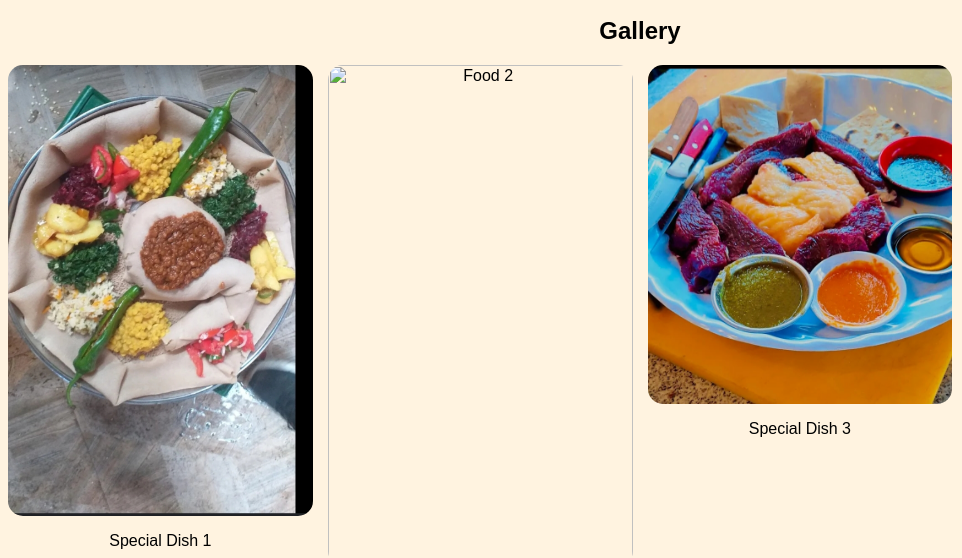
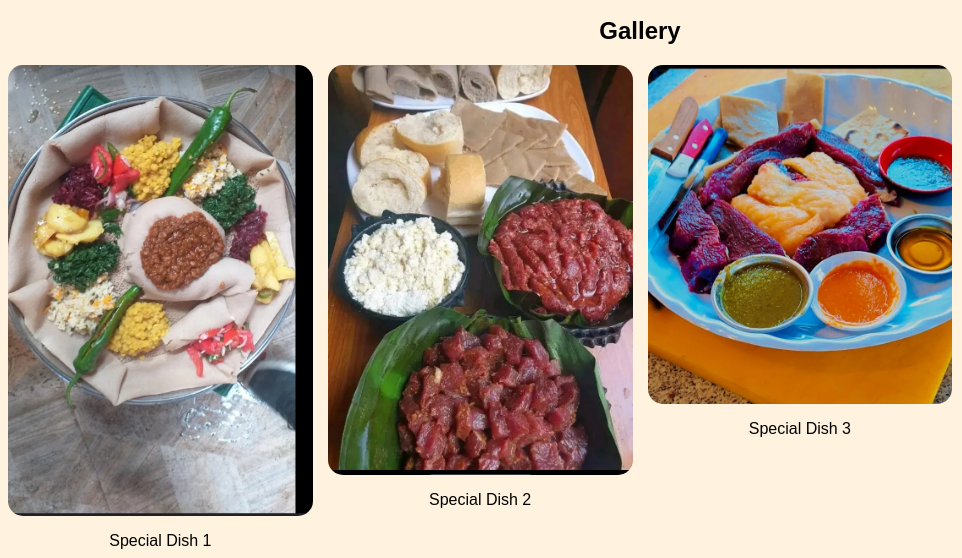
Before and after one commit to enu-234/my-restaurant, a plain HTML site: page index.html in a window 1280 px wide. Shown: the part 416-974 px from the top of the page, 0-962 px from the left. Drawn offline with Linux system fonts and the light colour scheme; grey boxes are pictures that could not be loaded.

Commit message:
Fix image source for Food 2 in index.html

```diff
--- a/index.html
+++ b/index.html
@@ -33,7 +33,7 @@
     </div>
 
     <div class="food-item">
-      <img src="Image/Food2jpg" alt="Food 2" width="200">
+      <img src="Image/Food2.jpg" alt="Food 2" width="200">
       <p>Special Dish 2</p>
     </div>
 
```
